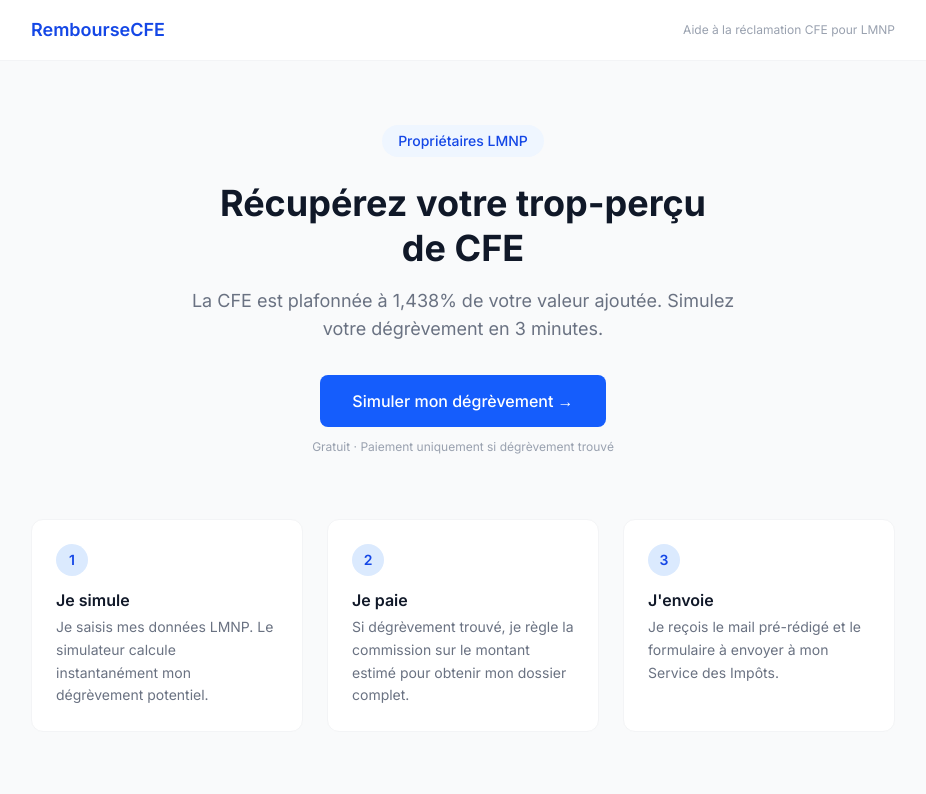
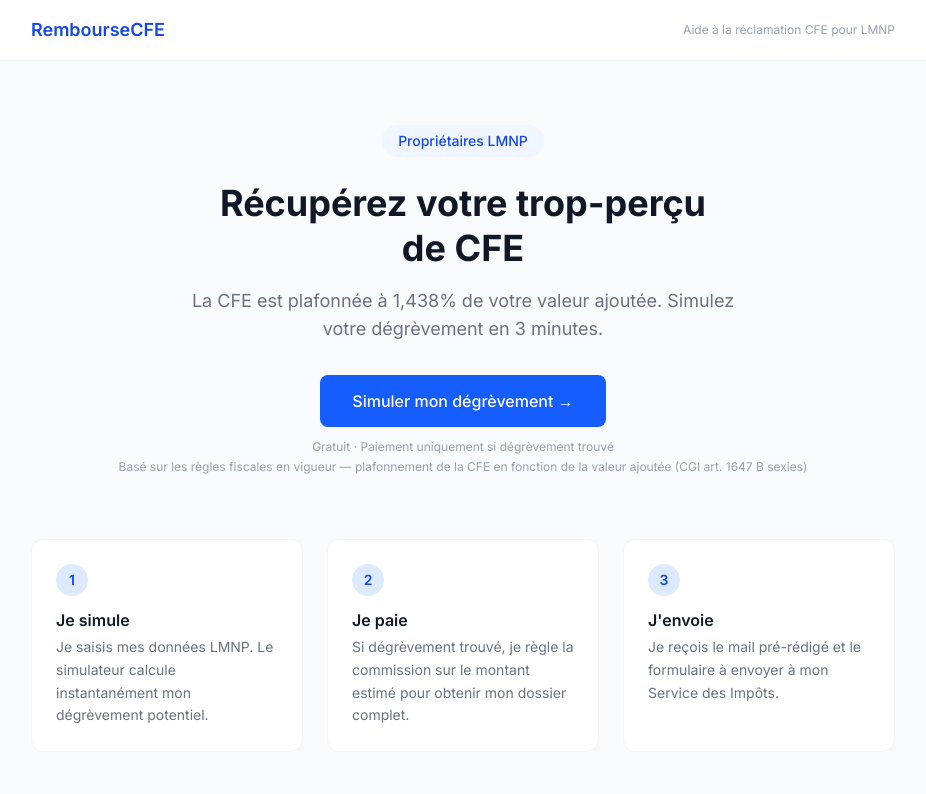
Before and after one commit to Maxime06000/rembourse-cfe, a Next.js app: page / in a window 1280 px wide. Shown: the top 794 px of the page, without its empty margins (177-1103 px from the left). Built offline with nearby package versions, Linux system fonts and the light colour scheme.

Commit message:
feat(home): ajouter mention CGI art. 1647 B sexies

```diff
--- a/src/app/page.tsx
+++ b/src/app/page.tsx
@@ -22,6 +22,7 @@ export default function HomePage() {
           Simuler mon dégrèvement →
         </Link>
         <p className="text-xs text-gray-400 mt-3">Gratuit · Paiement uniquement si dégrèvement trouvé</p>
+        <p className="text-xs text-gray-400 mt-1">Basé sur les règles fiscales en vigueur — plafonnement de la CFE en fonction de la valeur ajoutée (CGI art. 1647 B sexies)</p>
       </div>
 
       {/* How it works */}
```
